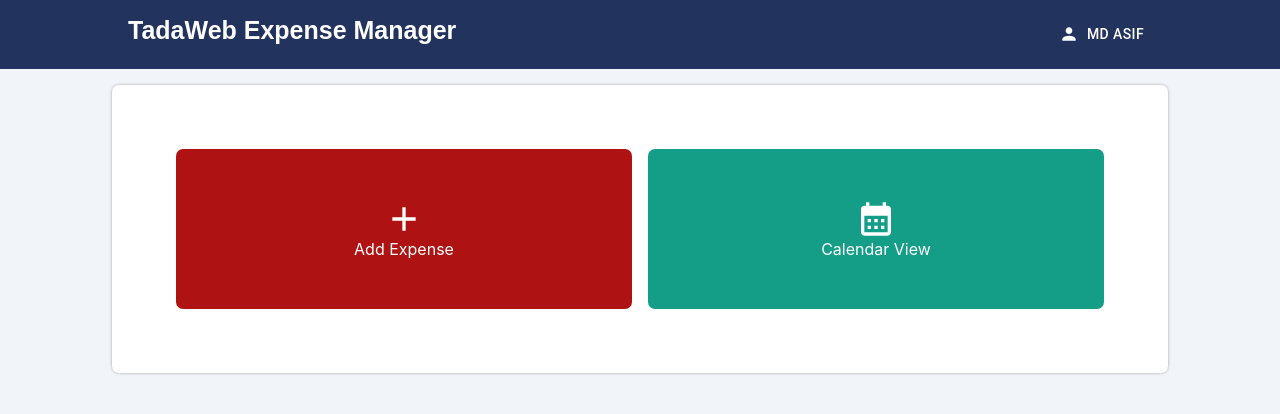
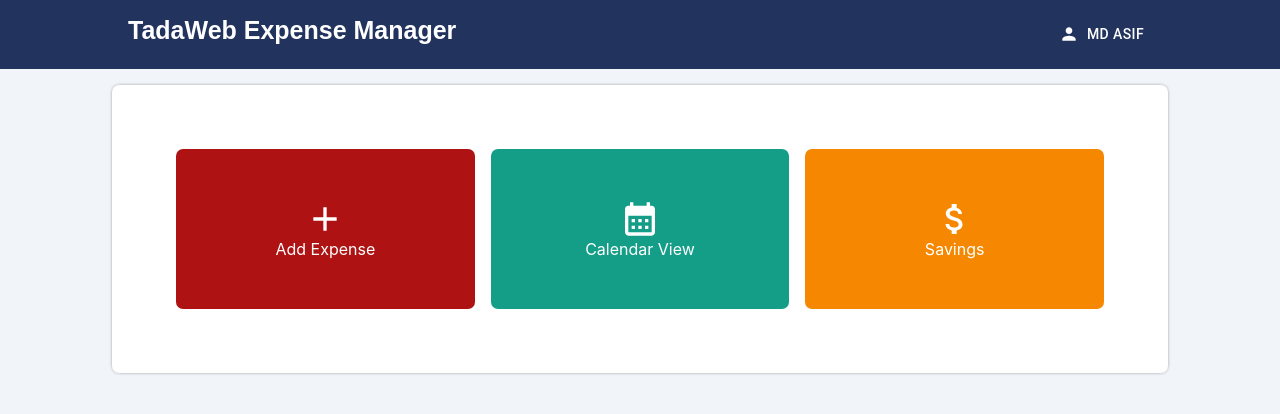
Before and after one commit to asifshapnil/tadaweb, a React (Create React App) app: page / in a window 1280 px wide. Shown: the top 414 px of the page. Built offline with nearby package versions, Linux system fonts and the light colour scheme.

Commit message:
box added

```diff
--- a/src/Components/Home/Home.scss
+++ b/src/Components/Home/Home.scss
@@ -27,6 +27,10 @@
             background-color: #00967eeb;
             color: #fff;
         }
+        .saving {
+            background-color: #F58800;
+            color: #fff;
+        }
 
     }
 }
--- a/src/Components/Home/Home.tsx
+++ b/src/Components/Home/Home.tsx
@@ -1,6 +1,7 @@
 import AddIcon from '@material-ui/icons/Add';
 import CalendarMonthIcon from '@mui/icons-material/CalendarMonth';
 import { ContentWrapper } from '../../Layout/Content-wrapper/ContentWrapper';
+import AttachMoneyIcon from '@mui/icons-material/AttachMoney';
 import './Home.scss';
 
 function HomeContent() {
@@ -15,6 +16,10 @@ function HomeContent() {
                     <CalendarMonthIcon style={{ fontSize: 40, color: "#fff"}} />
                     <div>Calendar View</div>
                 </div>
+                <div className='menuBox saving ripple'>
+                    <AttachMoneyIcon style={{ fontSize: 40, color: "#fff"}} />
+                    <div>Savings</div>
+                </div>
             </div>
         </div>
     );
```
